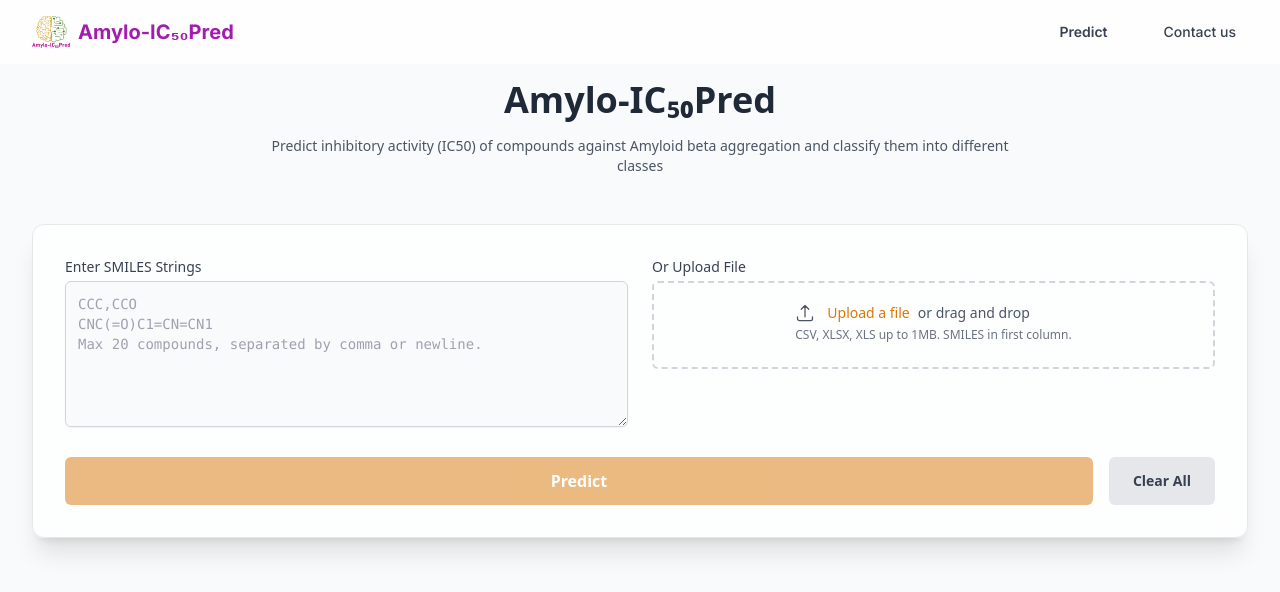
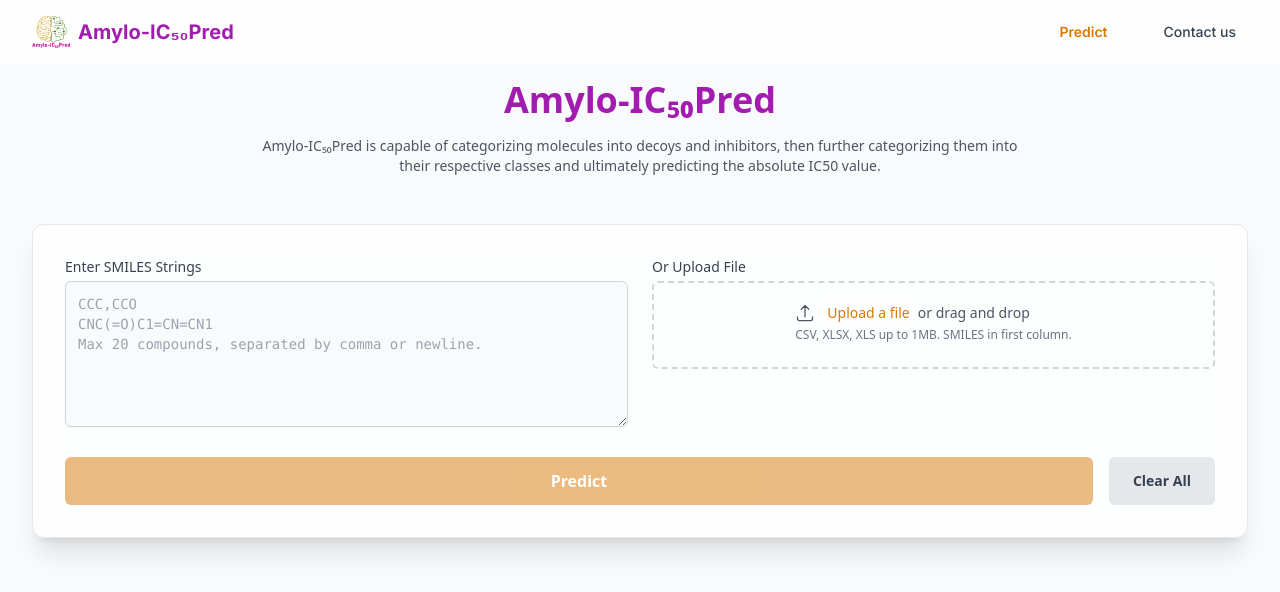
Before and after one commit to Arya-Chakraborty/AmyloIC50Pred, a Next.js app: page / in a window 1280 px wide. Shown: the top 592 px of the page. Built offline with nearby package versions, Linux system fonts and the light colour scheme.

Commit message:
UI changes

```diff
--- a/app/contact/page.jsx
+++ b/app/contact/page.jsx
@@ -1,11 +1,13 @@
 "use client"
 import Link from 'next/link';
+import { usePathname } from 'next/navigation';
 import { useState, useEffect } from 'react';
 import { motion, AnimatePresence } from 'framer-motion';
 
 const Contact = () => {
     const [isScrolled, setIsScrolled] = useState(false);
     const [mobileMenuOpen, setMobileMenuOpen] = useState(false);
+    const pathname = usePathname();
 
     useEffect(() => {
         const handleScroll = () => {
@@ -65,7 +67,10 @@ const Contact = () => {
                                     <Link
                                         key={link.name}
                                         href={link.path}
-                                        className={`text-gray-700 hover:text-amber-600 px-3 py-2 rounded-md text-sm font-medium transition-colors ${link.path === '/contact' ? `font-semibold ${brandColors.tertiaryAccent}` : ''}`}
+                                        className={`px-3 py-2 rounded-md text-sm font-medium transition-colors ${pathname === link.path
+                                            ? `text-amber-600 font-semibold`
+                                            : 'text-gray-700 hover:text-amber-600'
+                                            }`}
                                     >
                                         {link.name}
                                     </Link>
@@ -110,7 +115,10 @@ const Contact = () => {
                                     <Link
                                         key={link.name}
                                         href={link.path}
-                                        className={`block px-3 py-2 rounded-md text-base font-medium ${link.path === '/contact' ? `${brandColors.tertiaryAccent}` : 'text-gray-700'} hover:text-amber-600 ${brandColors.hoverBgLight} transition-colors`}
+                                        className={`block px-3 py-2 rounded-md text-base font-medium transition-colors ${pathname === link.path
+                                            ? `text-fuchsia-700 bg-fuchsia-50`
+                                            : 'text-gray-700 hover:text-amber-600 hover:bg-gray-100'
+                                            }`}
                                         onClick={() => setMobileMenuOpen(false)}
                                     >
                                         {link.name}
--- a/app/page.jsx
+++ b/app/page.jsx
@@ -1,5 +1,6 @@
 "use client"
 import Link from 'next/link';
+import { usePathname } from 'next/navigation';
 import { useState, useEffect, useCallback } from 'react';
 import { motion, AnimatePresence } from 'framer-motion';
 import * as XLSX from 'xlsx';
@@ -38,6 +39,7 @@ export default function Home() {
   const [barChartData, setBarChartData] = useState([]);
   const [isScrolled, setIsScrolled] = useState(false);
   const [mobileMenuOpen, setMobileMenuOpen] = useState(false);
+  const pathname = usePathname();
 
   const navLinks = [
     { name: 'Predict', path: '/' },
@@ -311,7 +313,10 @@ export default function Home() {
                   <Link
                     key={link.name}
                     href={link.path}
-                    className={`text-gray-700 hover:text-amber-600 px-3 py-2 rounded-md text-sm font-medium transition-colors ${link.path === '/' ? `font-semibold ${brandColors.tertiaryAccent}` : ''}`}
+                    className={`px-3 py-2 rounded-md text-sm font-medium transition-colors ${pathname === link.path
+                      ? `text-amber-600 font-semibold`
+                      : 'text-gray-700 hover:text-amber-600'
+                      }`}
                   >
                     {link.name}
                   </Link>
@@ -356,7 +361,10 @@ export default function Home() {
                   <Link
                     key={link.name}
                     href={link.path}
-                    className={`block px-3 py-2 rounded-md text-base font-medium ${link.path === '/' ? `${brandColors.tertiaryAccent}` : 'text-gray-700'} hover:text-amber-600 ${brandColors.hoverBgLight} transition-colors`}
+                    className={`block px-3 py-2 rounded-md text-base font-medium transition-colors ${pathname === link.path
+                        ? `text-fuchsia-700 bg-fuchsia-50`
+                        : 'text-gray-700 hover:text-amber-600 hover:bg-gray-100'
+                      }`}
                     onClick={() => setMobileMenuOpen(false)}
                   >
                     {link.name}
@@ -377,12 +385,11 @@ export default function Home() {
               transition={{ duration: 0.5, delay: 0.1 }}
               className="max-w-3xl mx-auto"
             >
-              <h1 className={`text-3xl sm:text-4xl font-bold mb-4 ${brandColors.textDark}`}>
+              <h1 className={`text-3xl sm:text-4xl font-bold mb-4 ${brandColors.tertiaryAccent}`}>
                 Amylo-IC₅₀Pred
               </h1>
               <p className="text-base sm:text-sm text-gray-600 mt-4 leading-relaxed">
-                Predict inhibitory activity (IC50) of compounds against Amyloid beta aggregation and classify them into different classes
-              </p>
+                Amylo-IC₅₀Pred is capable of categorizing molecules into decoys and inhibitors, then further categorizing them into their respective classes and ultimately predicting the absolute IC50 value.              </p>
             </motion.div>
           </header>
 
```
